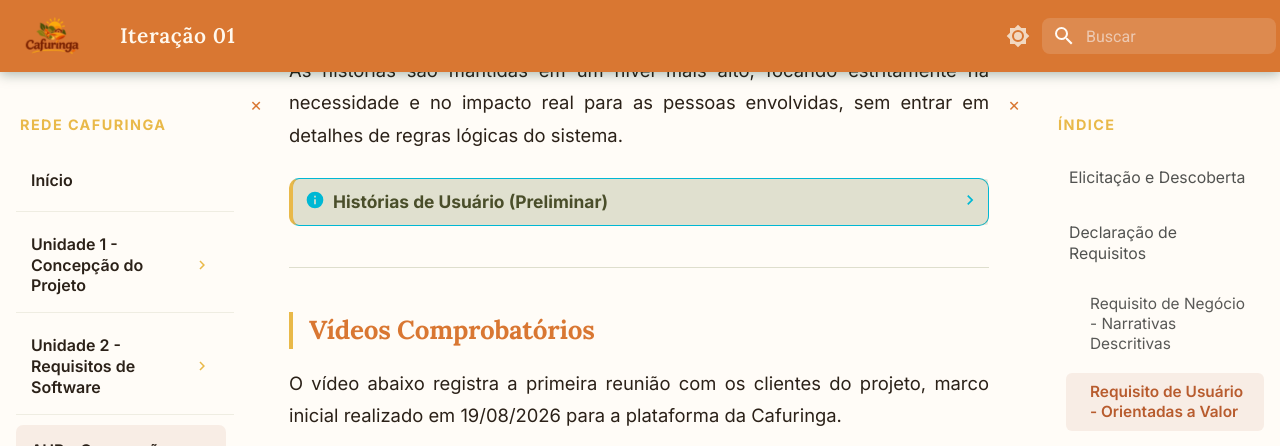
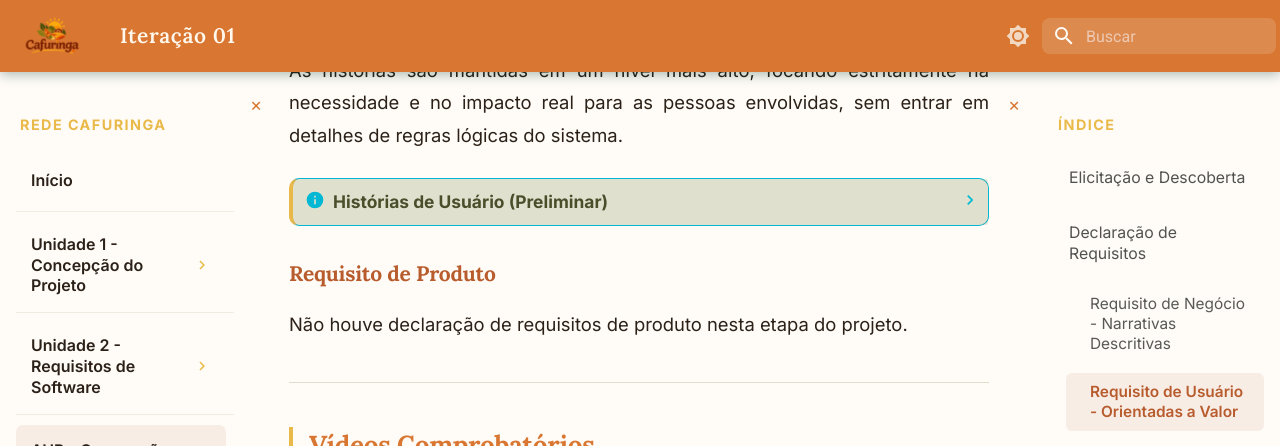
Before and after one commit to mdsreq-fga-unb/REQ-2026.2-T02-RedeCafuringa, an MkDocs documentation site: the page built from docs/aup-concepcao/iteracao1.md, in a window 1280 px wide and 900 px high, scrolled down 798 px, cut to the strip 0-446 px from the top of the window. Built offline with MkDocs 1.6.1 and Material for MkDocs 9.7.7, drawn with Linux system fonts in a browser that asks for light colours.

Commit message:
docs(aup): atualiza atividades da fase de concepção

```diff
--- a/docs/aup-concepcao/iteracao1.md
+++ b/docs/aup-concepcao/iteracao1.md
@@ -29,6 +29,9 @@ As histórias são mantidas em um nível mais alto, focando estritamente na nece
 ??? info "Histórias de Usuário (Preliminar)"
     - ![História de Usuário](../../img/aup-concepcao/historia_usuario.jpeg)
 
+### Requisito de Produto
+Não houve declaração de requisitos de produto nesta etapa do projeto.
+
 ---
 
 ## Vídeos Comprobatórios
```
